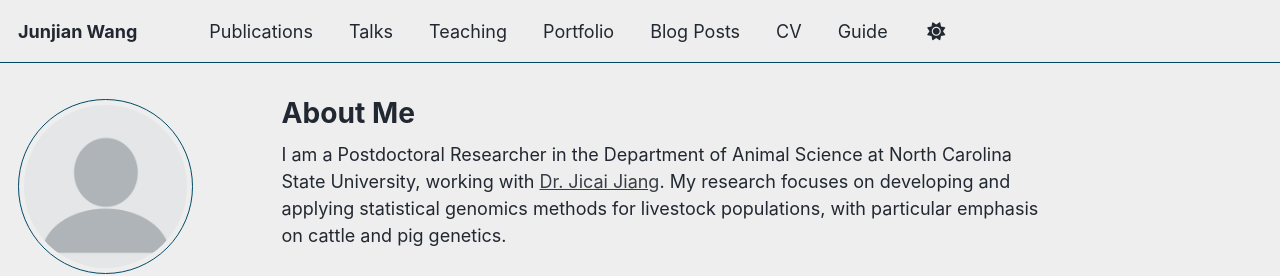
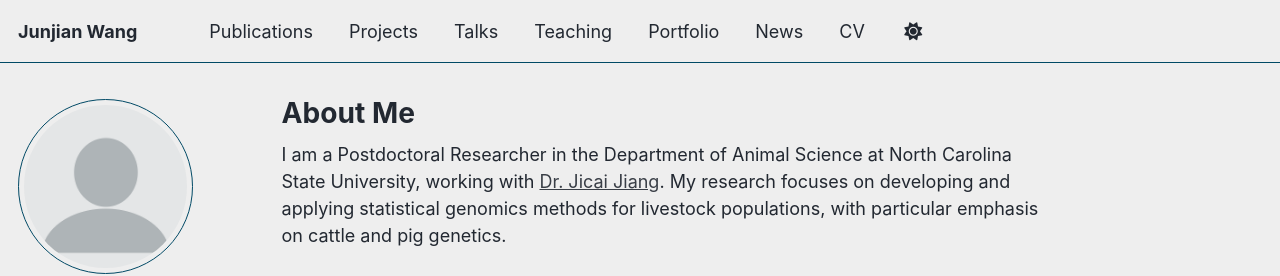
Before and after one commit to JJWang259/JJWang259.github.io, a Jekyll site: the page built from _pages/about.md, in a window 1280 px wide. Shown: the top 276 px of the page. Built offline with Jekyll 4.4.1, drawn with Linux system fonts in a browser that asks for light colours; some web fonts are replaced; a script bundle is joined from its source files by our own code; library files that are not in the unit come from our copies.

Commit message:
Update navigation with new sections
Added 'Projects' and 'News' sections to navigation.

```diff
--- a/_data/navigation.yml
+++ b/_data/navigation.yml
@@ -11,6 +11,9 @@ main:
   - title: "Publications"
     url: /publications/
 
+  - title: "Projects"
+    url: /projects/
+
   - title: "Talks"
     url: /talks/
 
@@ -20,14 +23,16 @@ main:
   - title: "Portfolio"
     url: /portfolio/
 
-  - title: "Blog Posts"
-    url: /year-archive/
+  - title: "News"
+    url: /news/
 
   - title: "CV"
     url: /cv/
 
+  # - title: "Blog Posts"
+  #   url: /year-archive/
   # - title: "CV"
   #   url: /cv-json/
 
-  - title: "Guide"
-    url: /markdown/
+  # - title: "Guide"
+  #   url: /markdown/
```
